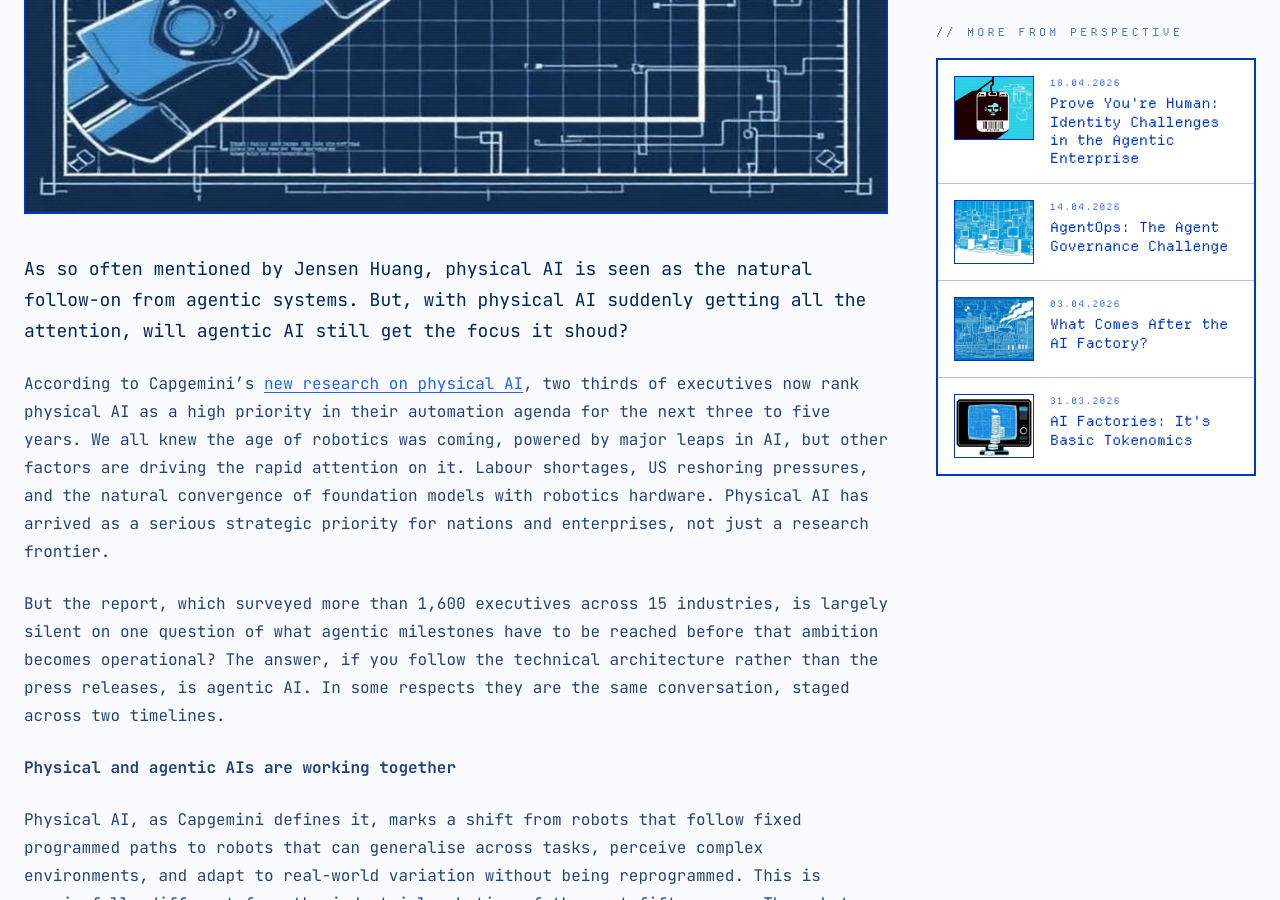
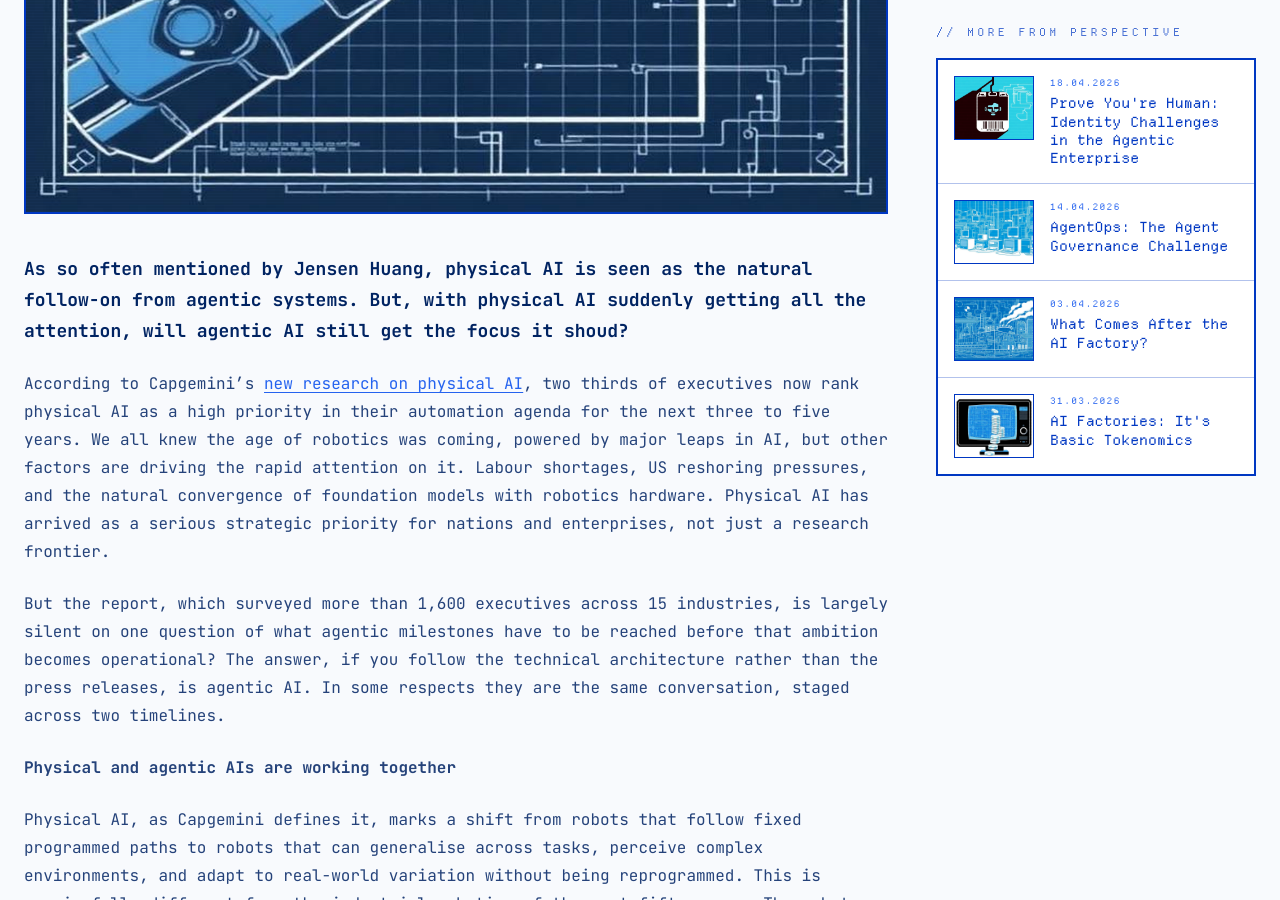
Before and after one commit to christbt79/agentic-times, a Jekyll site: the page built from _posts/2026-04-20-physical-ai-is-the-destination-—-agentic-ai-is-the-road.md, in a window 1280 px wide and 900 px high, scrolled down 1087 px. Built offline with Jekyll 4.4.1, drawn with Linux system fonts in a browser that asks for light colours.

```diff
--- a/_posts/2026-04-20-physical-ai-is-the-destination-—-agentic-ai-is-the-road.md
+++ b/_posts/2026-04-20-physical-ai-is-the-destination-—-agentic-ai-is-the-road.md
@@ -8,7 +8,7 @@ date: 2026-04-20T20:50:00
 image: /assets/images/uploads/at_perspective_05.png
 ---
 
-As so often mentioned by Jensen Huang, physical AI is seen as the natural follow-on from agentic systems. But, with physical AI suddenly getting all the attention, will agentic AI still get the focus it shoud?
+**As so often mentioned by Jensen Huang, physical AI is seen as the natural follow-on from agentic systems. But, with physical AI suddenly getting all the attention, will agentic AI still get the focus it shoud?**
 
 According to Capgemini's [new research on physical AI](https://www.capgemini.com/wp-content/uploads/2026/04/CRI_Physical-AI-Report-Final-web-version.pdf), two thirds of executives now rank physical AI as a high priority in their automation agenda for the next three to five years. We all knew the age of robotics was coming, powered by major leaps in AI, but other factors are driving the rapid attention on it. Labour shortages, US reshoring pressures, and the natural convergence of foundation models with robotics hardware. Physical AI has arrived as a serious strategic priority for nations and enterprises, not just a research frontier.
 
```
